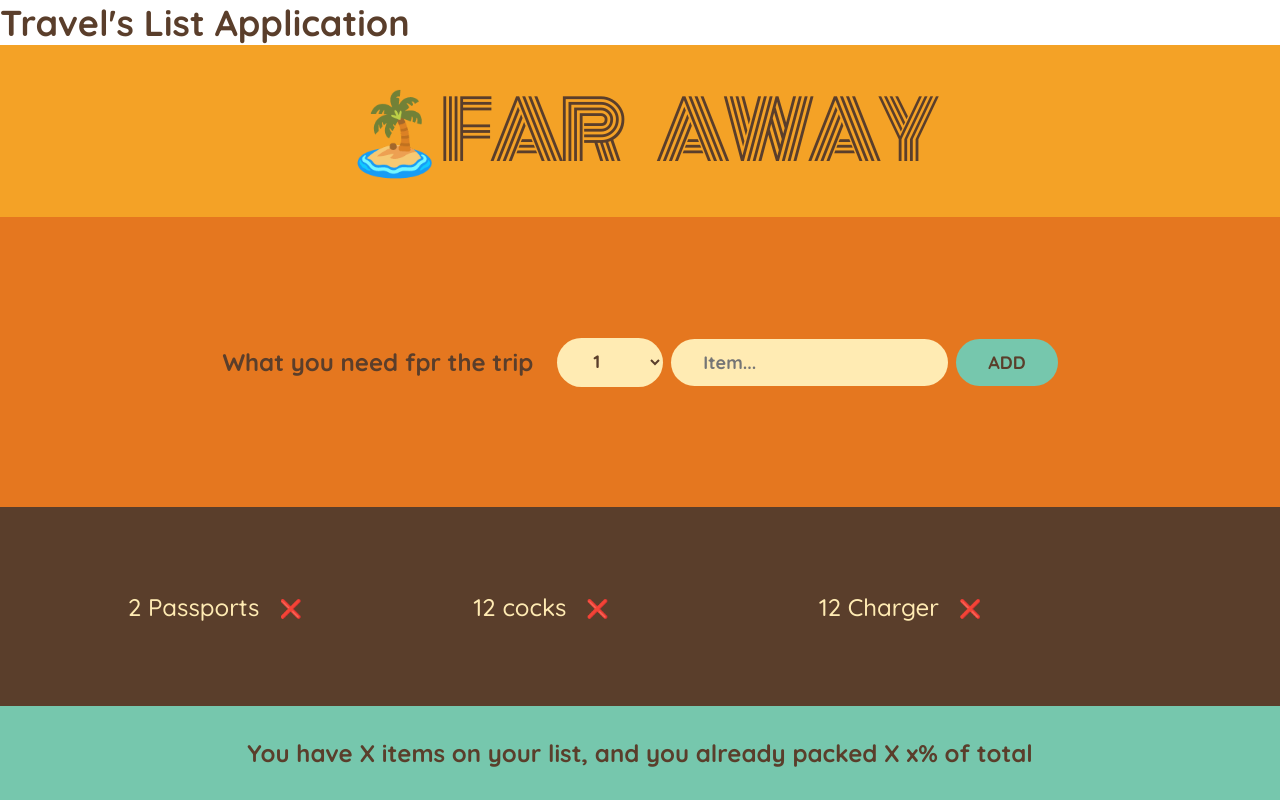
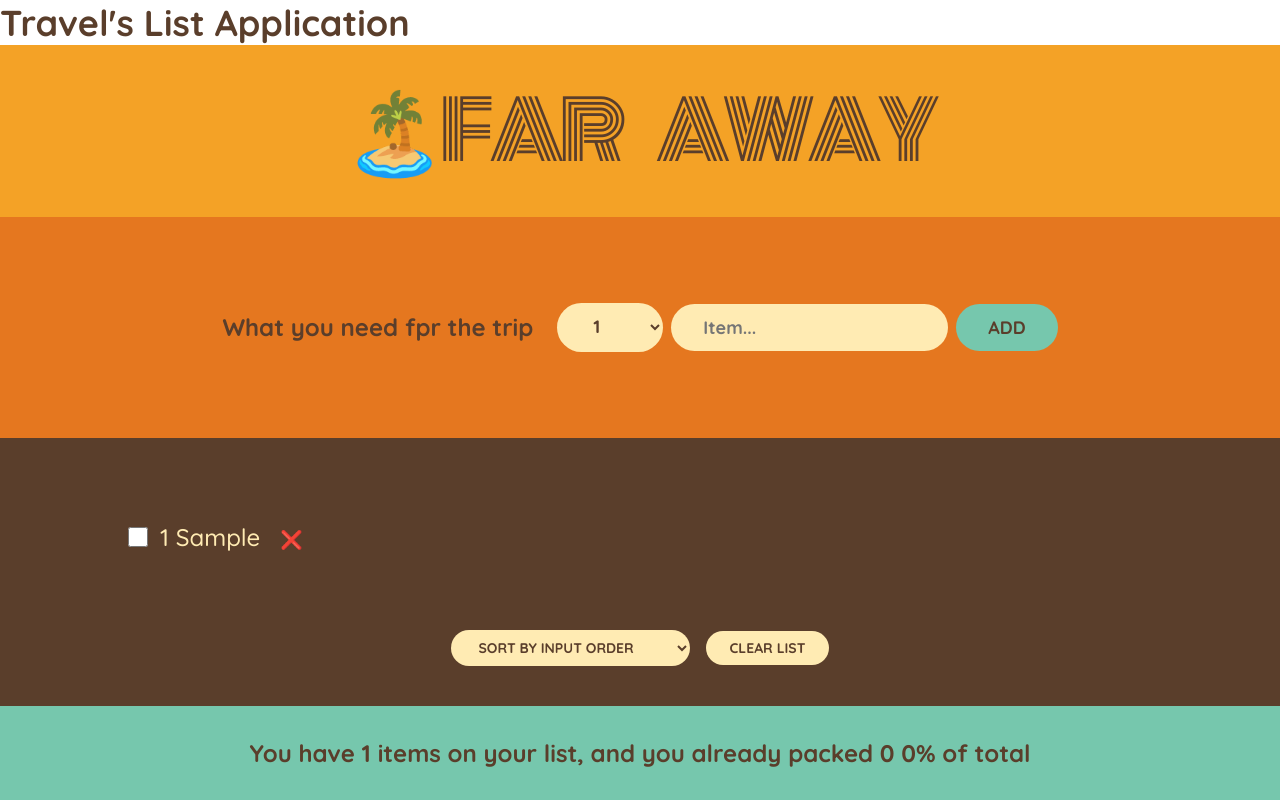
Before and after one commit to Moule-VJ/typescript-react, a React (Vite) app: page / in a window 1280 px wide. Both pictures are taken after typing "Sample" into the empty fields and a click on the button "ADD". Built offline with nearby package versions, Linux system fonts and the light colour scheme.

Commit message:
done missing fucntionalities

```diff
--- a/src/App.tsx
+++ b/src/App.tsx
@@ -1,4 +1,4 @@
-import React, { useState } from "react";
+import React, { SetStateAction, useState } from "react";
 
 interface ListItems {
   id: number;
@@ -9,13 +9,73 @@ interface ListItems {
 
 interface ITEM {
   item: ListItems;
+  handleDeleteItems: (id: number) => void;
+  handleToggleItem: (id: number) => void;
 }
 
-const initialItems: ListItems[] = [
-  { id: 1, description: "Passports", quantity: 2, packed: false },
-  { id: 2, description: "cocks", quantity: 12, packed: false },
-  { id: 3, description: "Charger", quantity: 12, packed: false },
-];
+interface FormProp {
+  handleAddItems: (item: ListItems) => void;
+}
+
+interface PackingListProp {
+  packingItems: ListItems[];
+  handleDeleteItems: (id: number) => void;
+  handleToggleItem: (id: number) => void;
+  setItems: React.Dispatch<SetStateAction<ListItems[]>>;
+}
+
+interface Stats {
+  items: ListItems[];
+}
+
+enum SortValues {
+  INPUT = "input",
+  DESCRIPTION = "description",
+  PACKED = "packed",
+}
+
+const App = () => {
+  const [items, setItems] = useState<ListItems[]>([]);
+
+  const handleAddItems = (item: ListItems) => {
+    setItems((prevItem) => [...prevItem, item]);
+  };
+
+  const handleDeleteItems = (id: number) => {
+    const updateItem = items.filter((item) => item.id !== id);
+    setItems(updateItem);
+  };
+
+  const handleToggleItem = (id) => {
+    const updatedItem = items.map((item) => {
+      if (item.id === id) {
+        return {
+          ...item,
+          packed: !item.packed,
+        };
+      }
+      return item;
+    });
+
+    setItems(updatedItem);
+  };
+
+  return (
+    <div className="app">
+      <h2>Travel's List Application</h2>
+      <Logo />
+      <Form handleAddItems={handleAddItems} />
+      <PackingList
+        packingItems={items}
+        handleDeleteItems={handleDeleteItems}
+        handleToggleItem={handleToggleItem}
+        setItems={setItems}
+      />
+      <Stats items={items} />
+    </div>
+  );
+};
+
 const Logo = () => {
   return (
     <>
@@ -24,7 +84,7 @@ const Logo = () => {
   );
 };
 
-const Form = () => {
+const Form = ({ handleAddItems }: FormProp) => {
   const [description, setDescription] = useState("");
   const [quantity, setQuantity] = useState(1);
 
@@ -43,6 +103,7 @@ const Form = () => {
 
     const newItem = { description, quantity, packed: false, id: Date.now() };
     console.log(newItem);
+    handleAddItems(newItem);
     setDescription("");
     setQuantity(1);
   };
@@ -68,30 +129,91 @@ const Form = () => {
   );
 };
 
-const PackingList = () => {
+const PackingList = ({
+  packingItems,
+  handleDeleteItems,
+  handleToggleItem,
+  setItems,
+}: PackingListProp) => {
+  console.log(packingItems);
+
+  const [sortBy, setSortBy] = useState<string>(SortValues.INPUT);
+
+  let sortedItems: ListItems[] = [];
+
+  if (sortBy === SortValues.INPUT) {
+    sortedItems = [...packingItems];
+  }
+
+  if (sortBy === SortValues.DESCRIPTION) {
+    sortedItems = packingItems
+      .slice()
+      .sort((a, b) => a.description.localeCompare(b.description));
+  }
+
+  if (sortBy === SortValues.PACKED) {
+    sortedItems = packingItems
+      .slice()
+      .sort((a, b) => Number(a.packed) - Number(b.packed));
+  }
   return (
     <div className="list">
       <ul className="list">
-        {initialItems.map((item: ListItems) => {
-          return <Item item={item} key={item.id} />;
+        {sortedItems.map((item: ListItems) => {
+          return (
+            <Item
+              item={item}
+              key={item.id}
+              handleDeleteItems={handleDeleteItems}
+              handleToggleItem={handleToggleItem}
+            />
+          );
         })}
       </ul>
+
+      <div className="actions">
+        <select value={sortBy} onChange={(e) => setSortBy(e.target.value)}>
+          <option value={SortValues.INPUT}>Sort by input Order</option>
+          <option value={SortValues.DESCRIPTION}>Sort by description</option>
+          <option value={SortValues.PACKED}>Sort by Packed Status</option>
+        </select>
+        <button onClick={() => setItems([])}>Clear List</button>
+      </div>
     </div>
   );
 };
 
-const Stats = () => {
+const Stats = ({ items }: Stats) => {
+  if (!items.length)
+    return (
+      <>
+        <p className="stats">Start adding Your items to travel</p>;
+      </>
+    );
+
+  const numItems = items.length;
+  const numOfPacked = items.filter((item) => item.packed).length;
+
+  const perCentage = Math.round((numOfPacked / numItems) * 100);
   return (
     <footer className="stats">
-      You have X items on your list, and you already packed X x% of total
+      <p>
+        {perCentage === 100
+          ? "You are ready to go"
+          : `
+      You have ${numItems} items on your list, and you already packed
+      ${numOfPacked} ${Number(perCentage)}% of total
+      `}
+      </p>
     </footer>
   );
 };
 
-const Item = ({ item }: ITEM) => {
+const Item = ({ item, handleDeleteItems, handleToggleItem }: ITEM) => {
   const { id, description, quantity, packed } = item;
   return (
     <li key={id}>
+      <input type="checkbox" onChange={() => handleToggleItem(id)} />
       <span
         style={
           packed
@@ -102,21 +224,9 @@ const Item = ({ item }: ITEM) => {
         {quantity} {""}
         {description}
       </span>
-      <button>❌</button>
+      <button onClick={() => handleDeleteItems(id)}>❌</button>
     </li>
   );
 };
 
-const App = () => {
-  return (
-    <div className="app">
-      <h2>Travel's List Application</h2>
-      <Logo />
-      <Form />
-      <PackingList />
-      <Stats />
-    </div>
-  );
-};
-
 export default App;
```
